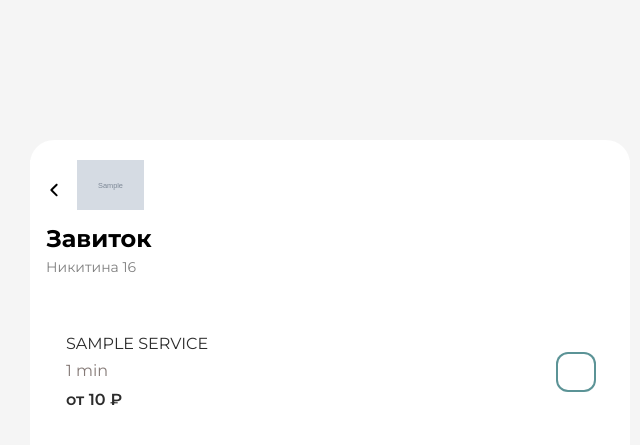
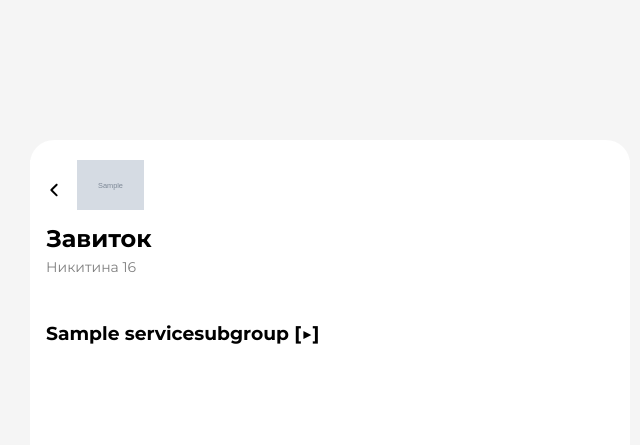
Before and after one commit to it-chep/beauty_star, a Django app: page /get_service/ in a window 1280 px wide. Shown: the top 445 px of the page, without its empty margins (310-950 px from the left). Run offline with Django 5.2, Linux system fonts and the light colour scheme; tables that the repository leaves empty hold one stand-in row (values such as "Sample post"); grey boxes marked "Sample" are stand-in pictures.

Commit message:
Доработка свертывания услуг по их подгруппам

```diff
--- a/main_site/static/main_site/css/get_service.css
+++ b/main_site/static/main_site/css/get_service.css
@@ -43,3 +43,24 @@
     padding: 20px;
     cursor: pointer;
 }
+
+.subgroup-title {
+    font-weight: bold;
+    cursor: pointer;
+    margin: 10px 0;
+    user-select: none;
+}
+
+.subgroup-title.collapsed::after {
+    content: " [▼]";
+}
+
+.subgroup-title:not(.collapsed)::after {
+    content: " [▶]";
+}
+
+.item-container {
+    display: flex;
+    overflow: hidden;
+    height: auto;
+}
--- a/main_site/static/main_site/js/get_service.js
+++ b/main_site/static/main_site/js/get_service.js
@@ -1,4 +1,13 @@
 $(document).ready(function () {
+    $(".subgroup-title").on("click", function () {
+        $(this).toggleClass("collapsed");
+        $(this).siblings(".item-container").slideToggle();
+    });
+
+    $(".item-container").css({
+        display: 'none',
+    });
+
     $('.item-container').on('click', function () {
         const serviceId = $(this).attr('id');
         const checkbox = $(`#service_${serviceId}`);
--- a/main_site/views.py
+++ b/main_site/views.py
@@ -217,10 +217,10 @@ class GetServiceView(TemplateView):
             context["back_url"] = get_site_url() + reverse('get_worker')
             context["action_text"] = 'Выберите дату и время'
 
+        services_by_subgroup = {}
+
         if worker_id == -1 or not worker_id and not period_id:
-            context['services'] = Service.objects.annotate(num_workers=Count('worker')).filter(num_workers__gt=0)
-
-            return context
+            services = Service.objects.annotate(num_workers=Count('worker')).filter(num_workers__gt=0)
         elif worker_id == -1 or not worker_id and period_id:
             workers = Worker.objects.filter(
                 schedules__periods__id=period_id,
@@ -229,14 +229,20 @@ class GetServiceView(TemplateView):
             for worker in workers:
                 for service in worker.services.all():
                     services.add(service)
-            if workers:
-                context['services'] = services
-            return context
+        else:
+            worker = workers.filter(id=worker_id).prefetch_related('services').first()
+            if worker:
+                services = worker.services.all()
+                context['worker'] = worker
+            else:
+                services = []
 
-        worker = workers.filter(id=worker_id).prefetch_related('services').first()
-        if worker:
-            context['services'] = worker.services.all()
-        context['worker'] = worker
+        for service in services:
+            if service.subgroup not in services_by_subgroup:
+                services_by_subgroup[service.subgroup] = []
+            services_by_subgroup[service.subgroup].append(service)
+
+        context['services_by_subgroup'] = services_by_subgroup
 
         return context
 
--- a/templates/beauty_star/get_service.html
+++ b/templates/beauty_star/get_service.html
@@ -39,6 +39,9 @@
         </div>
         <div class="container">
             <div class="menu-items-container">
+                {% for subgroup, services in services_by_subgroup.items %}
+                    <div class="subgroup-container">
+                        <h3 class="subgroup-title">{{ subgroup.name }}</h3>
                         {% for service in services %}
                             <div class="item-container" id="{{ service.id }}">
                                 <div class="service-item-container">
@@ -61,6 +64,8 @@
                             </div>
                         {% endfor %}
                     </div>
+                {% endfor %}
+            </div>
         </div>
         <div class="action_btn_container" data-url="{{ action_url }}">
             <div class="action_text">
```
Lines whose indentation alone changed are shown as unchanged.
